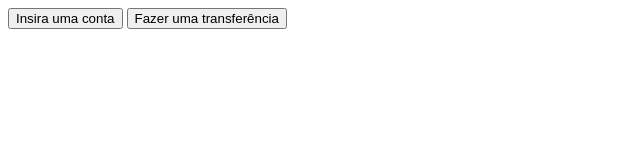
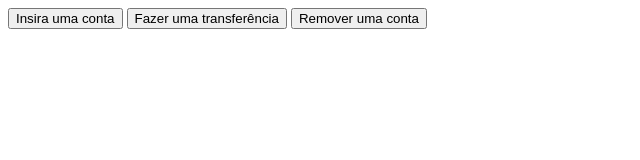
Before and after one commit to meydson/Projeto_Logica, a plain HTML site: page index.html in a window 1280 px wide. Shown: the whole page, without its empty margins (0-640 px from the left). Drawn offline with Linux system fonts and the light colour scheme.

Commit message:
Add remover

```diff
--- a/index.html
+++ b/index.html
@@ -9,5 +9,6 @@
 <body>
     <input type="button" onclick="inserirConta()" value="Insira uma conta">
     <input type="button" onclick="transferir()" value="Fazer uma transferência">
+    <input type="button" onclick="remover()" value="Remover uma conta">
 </body>
 </html>
--- a/script.js
+++ b/script.js
@@ -49,3 +49,8 @@ function transferir() {
     //console.log(verificacaoConta(contaOrigem));
     //console.log(verificacaoConta(contaDestino));
 }
+
+function remover() {
+    let removerConta = parseInt(prompt('Digite o número da conta a ser removida'))
+    console.log(verificacaoConta(removerConta))
+}
```
